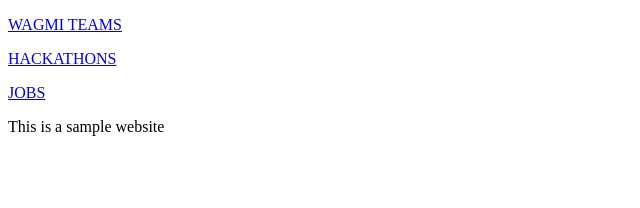
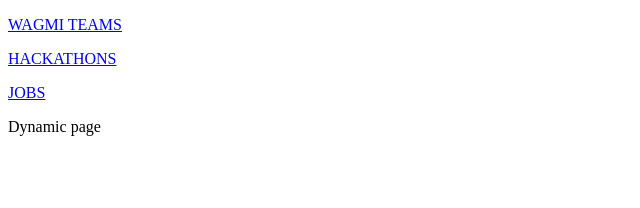
Before and after one commit to heavensbee001/wagmi-teams-front, a Next.js app: page /jobs in a window 1280 px wide. Shown: the top 208 px of the page, without its empty margins (0-640 px from the left). Built offline with nearby package versions, Linux system fonts and the light colour scheme.

Commit message:
Update list pages to be dynamic

```diff
--- /dev/null
+++ b/pages/[listId].tsx
@@ -0,0 +1,31 @@
+import Head from 'next/head'
+import Layout, { siteTitle } from '../components/layout'
+import { useRouter } from 'next/router'
+import { allowedNodeEnvironmentFlags } from 'process'
+import { syncBuiltinESMExports } from 'module'
+
+export default function Jobs() {
+	const router = useRouter()
+
+	return (
+		<Layout>
+			<Head>
+				<title>{siteTitle}</title>
+			</Head>
+			<section>
+				<p>Dynamic page</p>
+			</section>
+		</Layout>
+	)
+}
+
+export async function getStaticPaths() {
+	return {
+		paths: [{ params: { listId: 'hackathons' } }, { params: { listId: 'jobs' } }],
+		fallback: false,
+	}
+}
+
+export async function getStaticProps() {
+	return { props: {} }
+}
--- a/pages/jobs.tsx
+++ /dev/null
@@ -1,15 +0,0 @@
-import Head from 'next/head'
-import Layout, { siteTitle } from '../components/layout'
-
-export default function Jobs() {
-	return (
-		<Layout>
-			<Head>
-				<title>{siteTitle}</title>
-			</Head>
-			<section>
-				<p>This is a sample website</p>
-			</section>
-		</Layout>
-	)
-}
```
Also changed, not shown: pages/hackathons.tsx (deleted, +0 -15 lines).
